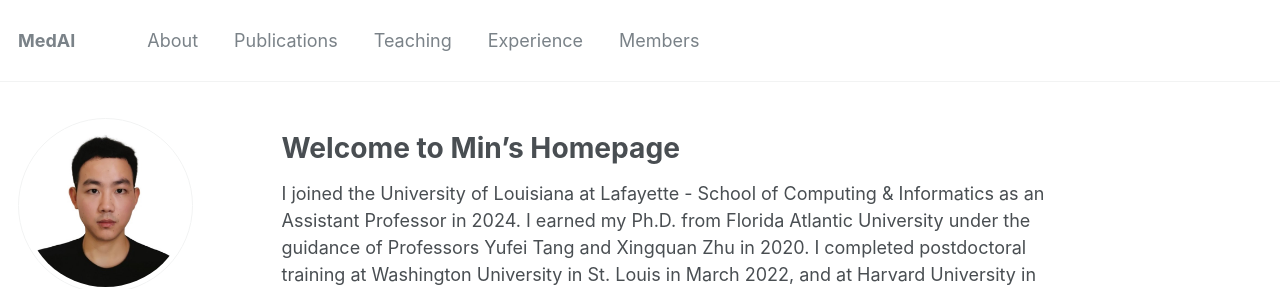
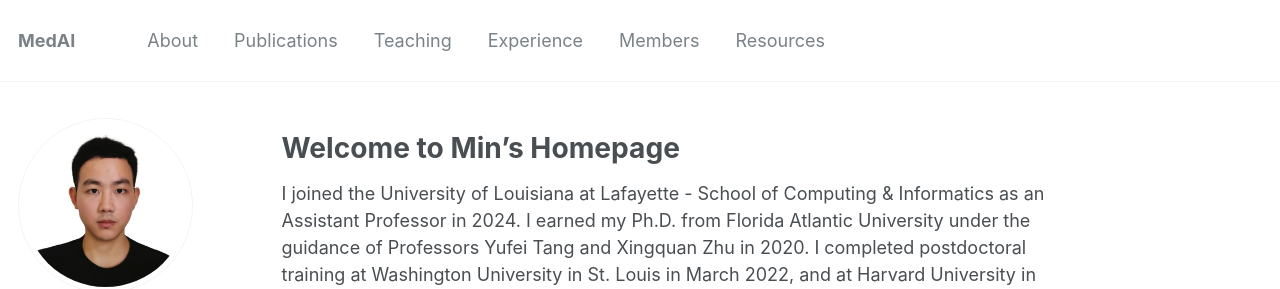
Before and after one commit to shiminxst/shiminxst.github.io, a Jekyll site: the page built from _pages/about.md, in a window 1280 px wide and 1000 px high. Shown: the top 289 px of the window. Built offline with Jekyll 4.4.1, drawn with Linux system fonts in a browser that asks for light colours; formulas are drawn with MathJax 3.

Commit message:
Update navigation.yml

```diff
--- a/_data/navigation.yml
+++ b/_data/navigation.yml
@@ -18,5 +18,8 @@ main:
   - title: "Members"
     url: /lab/
 
+  - title: "Resources"
+    url: /resource/
+
 #  - title: "Blog Posts"
 #    url: /year-archive/
```
